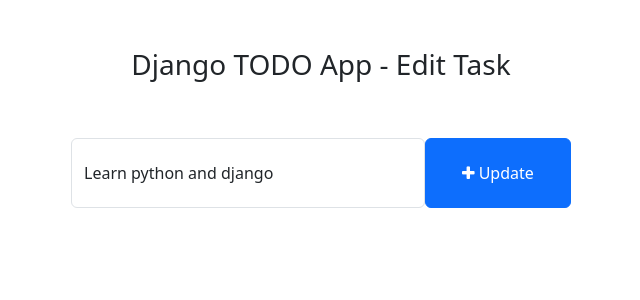
After one commit to Omoefe-Ugboma/todo_App_Django, a Django app: page /todo/edit_task/1/ in a window 1280 px wide. The commit adds this page. Shown: the top 300 px of the page, without its empty margins (319-959 px from the left). Run offline with Django 5.2, Linux system fonts and the light colour scheme; data comes from the database, SQL or seed files in the repository; both versions use the stored data as it was after the commit.

Commit message:
Updated the todo app with Undone, edit and delete in progress

```diff
--- /dev/null
+++ b/templates/edit_task.html
@@ -0,0 +1,35 @@
+<!DOCTYPE html>
+<html lang="en">
+<head>
+    <meta charset="UTF-8">
+    <meta http-equiv="X-UA-Compatible" content="IE=edge">
+    <meta name="viewport" content="width=device-width, initial-scale=1.0">
+    <title>TODO LIST - Home</title>
+
+    <!-- Bootstrap -->
+    <link href="https://cdn.jsdelivr.net/npm/bootstrap@5.3.0-alpha1/dist/css/bootstrap.min.css" rel="stylesheet" integrity="sha384-GLhlTQ8iRABdZLl6O3oVMWSktQOp6b7In1Zl3/Jr59b6EGGoI1aFkw7cmDA6j6gD" crossorigin="anonymous">
+    <script src="https://cdn.jsdelivr.net/npm/bootstrap@5.3.0-alpha1/dist/js/bootstrap.bundle.min.js" integrity="sha384-w76AqPfDkMBDXo30jS1Sgez6pr3x5MlQ1ZAGC+nuZB+EYdgRZgiwxhTBTkF7CXvN" crossorigin="anonymous"></script>
+    <!-- Font Awesome Icons -->
+    <link rel="stylesheet" href="https://cdnjs.cloudflare.com/ajax/libs/font-awesome/4.7.0/css/font-awesome.min.css">
+
+    <style>
+        .form-control{
+        padding: 1.375rem .75rem !important;
+    }
+    </style>
+</head>
+<body>
+    <div class="container">
+        <h3 class="pt-5 pb-5 text-center">Django TODO App - Edit Task</h3>
+        <form action="{% url 'edit_task' get_task.pk %}" method="POST" style="width: 500px; margin:auto;">
+            {% csrf_token %}
+            <div class="form-group">
+                <span style="display: flex;">
+                    <input type="text" name="task" class="form-control" placeholder="Add a task" value="{{ get_task.task }}">
+                    <button type="submit" class="btn btn-primary" style="width: 200px;"><i class="fa fa-plus"></i> Update</button>
+                </span>
+            </div>
+        </form>
+    </div>
+</body>
+</html>
--- a/templates/home.html
+++ b/templates/home.html
@@ -33,7 +33,7 @@
                         <span style="position: relative; float: right;">
                             <a href="{% url 'mark_as_done' task.pk %}" class="btn btn-success"><i class="fa fa-check"></i> Mark as Done</a>
                             <a class="btn btn-danger"><i class="fa fa-trash"></i></a>
-                            <a class="btn btn-primary"><i class="fa fa-pencil"></i></a>
+                            <a href="{% url 'edit_task' task.id %}" class="btn btn-primary"><i class="fa fa-pencil"></i></a>
                         </span>
                     </div>
                 </div>
@@ -46,6 +46,9 @@
                 <div class="card m-1">
                     <div class="card-body">
                        {{task.task}}
+                       <span style="position: relative; float:right;">
+                        <a href="{% url 'mark_as_undone' task.pk %}" class="btn btn-danger">redo</a>
+                       </span>
                     </div>
                 </div>
                 {% endfor %}
--- a/todo/urls.py
+++ b/todo/urls.py
@@ -2,6 +2,12 @@
 from . import views
 
 urlpatterns = [
+    # Add task
     path('addTask/', views.addTask, name='addTask'),
+    # Mark as done
     path('mark_as_done/<int:pk>/', views.mark_as_done, name='mark_as_done'),
+    # Mark as Undone
+    path('mark_as_undone/<int:pk>/', views.mark_as_undone, name='mark_as_undone'),
+    # Edit Feature
+    path('edit_task/<int:pk>/', views.edit_task, name='edit_task'),
 ]
--- a/todo/views.py
+++ b/todo/views.py
@@ -13,3 +13,22 @@
     task.is_completed = True
     task.save()
     return redirect('home')
+
+def mark_as_undone(request, pk):
+    task = get_object_or_404(Task, pk=pk)
+    task.is_completed = False
+    task.save()
+    return redirect('home')
+
+def edit_task(request, pk):
+    get_task = get_object_or_404(Task, pk=pk)
+    if request.method == 'POST':
+        new_task = request.POST['task']
+        get_task.task = new_task
+        get_task.save()
+        return redirect('home')
+    else:
+        context = {
+            'get_task':get_task,
+        }
+    return render(request, 'edit_task.html',context)
```
Also changed, not shown: db.sqlite3.
